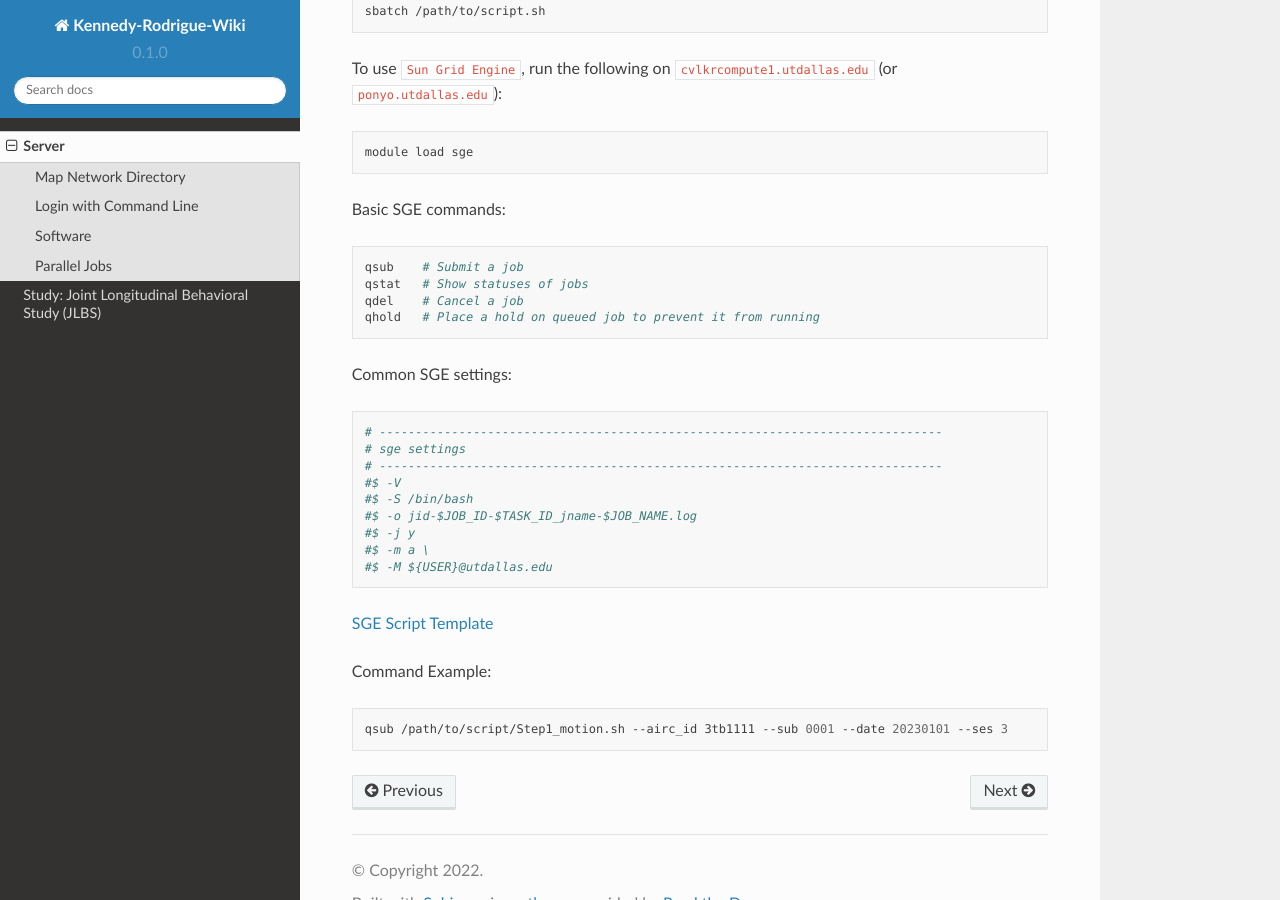
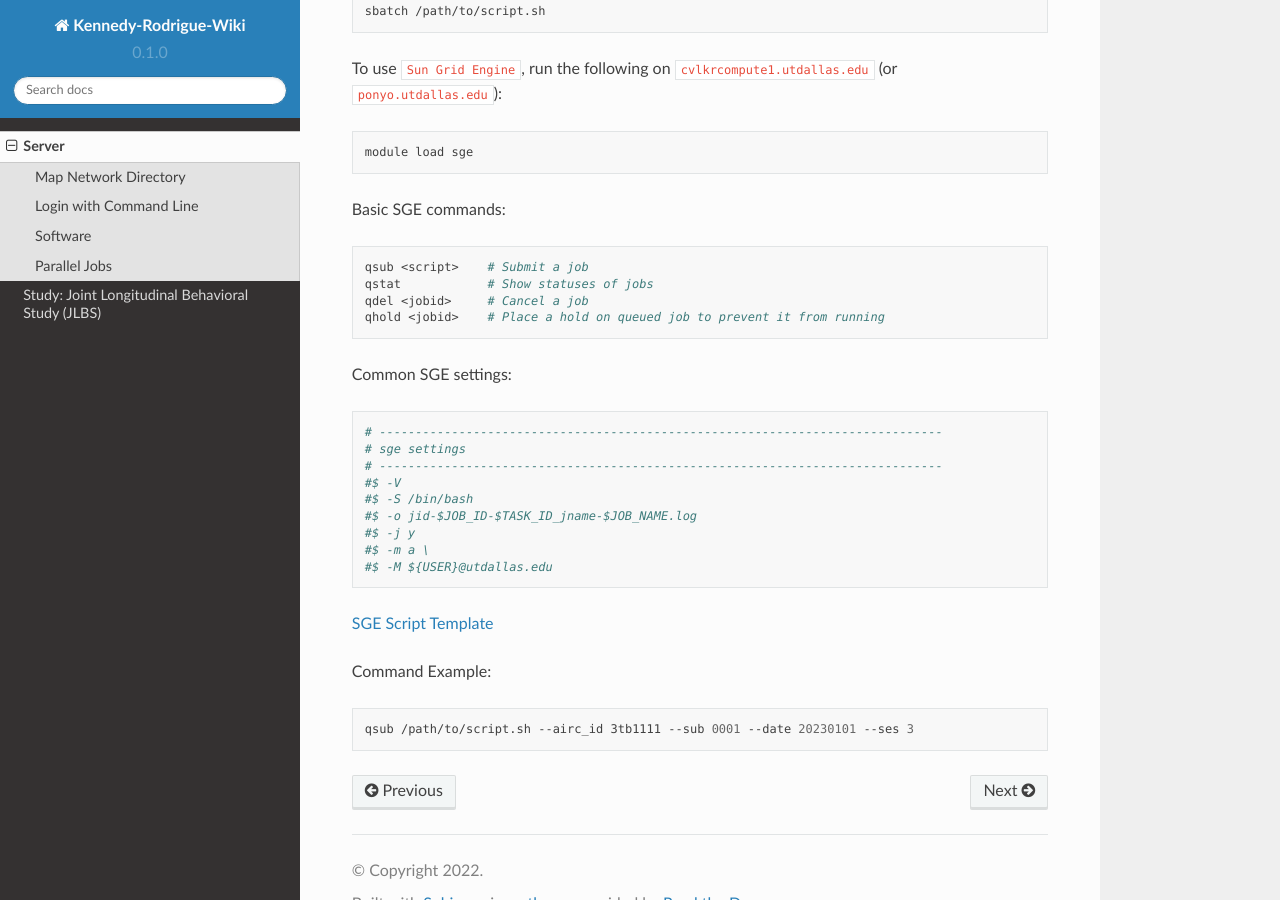
Before and after one commit to marcihorn/kennedy-rodrigue-wiki, a Sphinx documentation site: the page built from docs/source/server.rst, in a window 1280 px wide and 900 px high, scrolled down 2204 px. Built offline with Sphinx 7.4.7 and the Read the Docs theme 2.0.0, drawn with Linux system fonts in a browser that asks for light colours; some of the changed lines change nothing that is shown.

Commit message:
Update server.rst

```diff
--- a/docs/source/server.rst
+++ b/docs/source/server.rst
@@ -84,7 +84,7 @@ Basic Slurm commands:
 
 .. code:: bash
 
-    sbatch                   # Submit a job
+    sbatch <script>          # Submit a job
     squeue                   # Show see pending jobs
     scancel <jobid>          # cancel specific job
     scancel -u <username>    # Cancel all jobs
@@ -124,10 +124,10 @@ Basic SGE commands:
 
 .. code:: bash
 
-    qsub    # Submit a job
-    qstat   # Show statuses of jobs
-    qdel    # Cancel a job
-    qhold   # Place a hold on queued job to prevent it from running
+    qsub <script>    # Submit a job
+    qstat            # Show statuses of jobs
+    qdel <jobid>     # Cancel a job
+    qhold <jobid>    # Place a hold on queued job to prevent it from running
 
 Common SGE settings:
 
@@ -149,4 +149,4 @@ Command Example:
 
 .. code:: bash
 
-    qsub /path/to/script/Step1_motion.sh --airc_id 3tb1111 --sub 0001 --date 20230101 --ses 3
+    qsub /path/to/script.sh --airc_id 3tb1111 --sub 0001 --date 20230101 --ses 3
```
